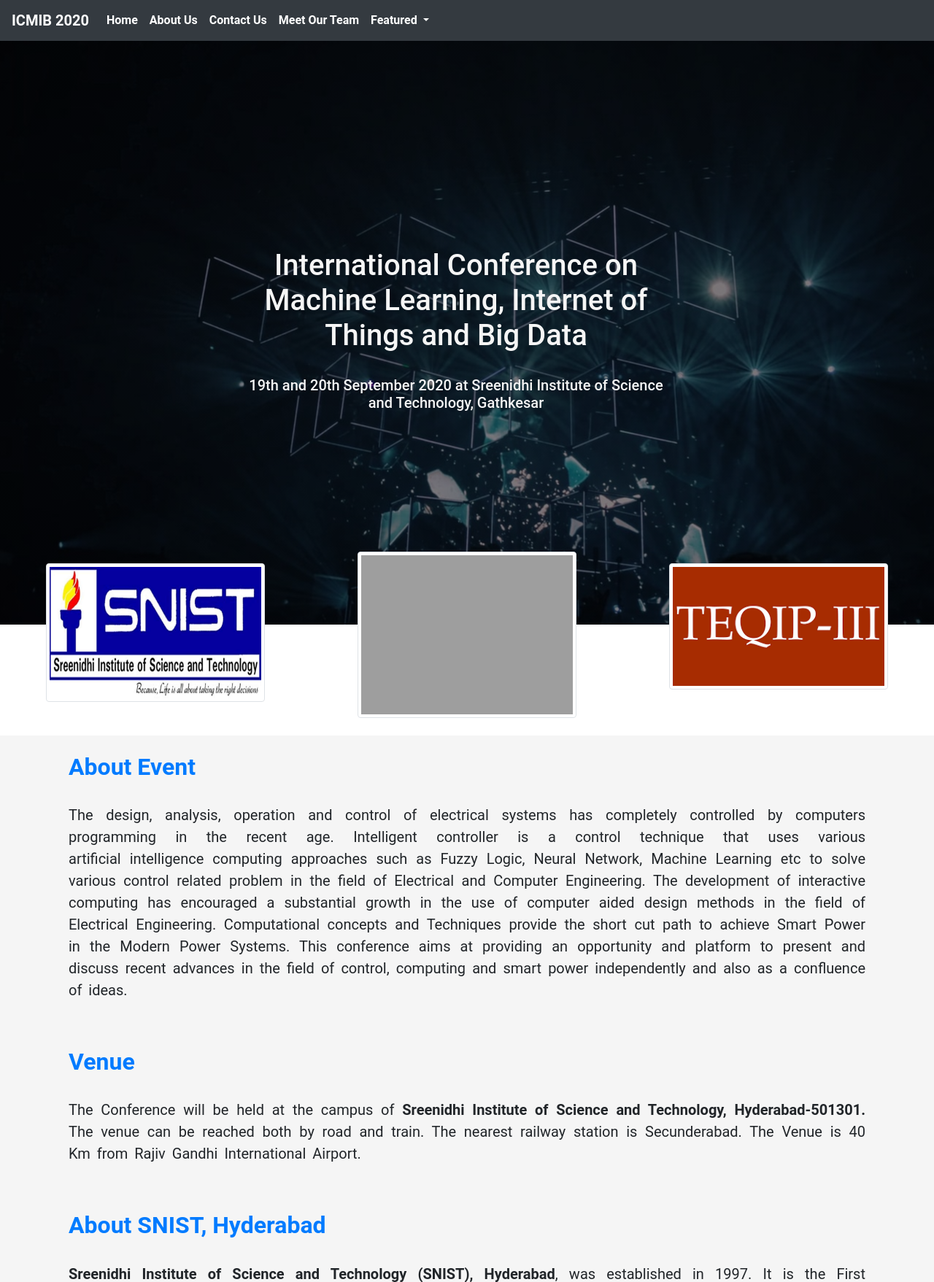
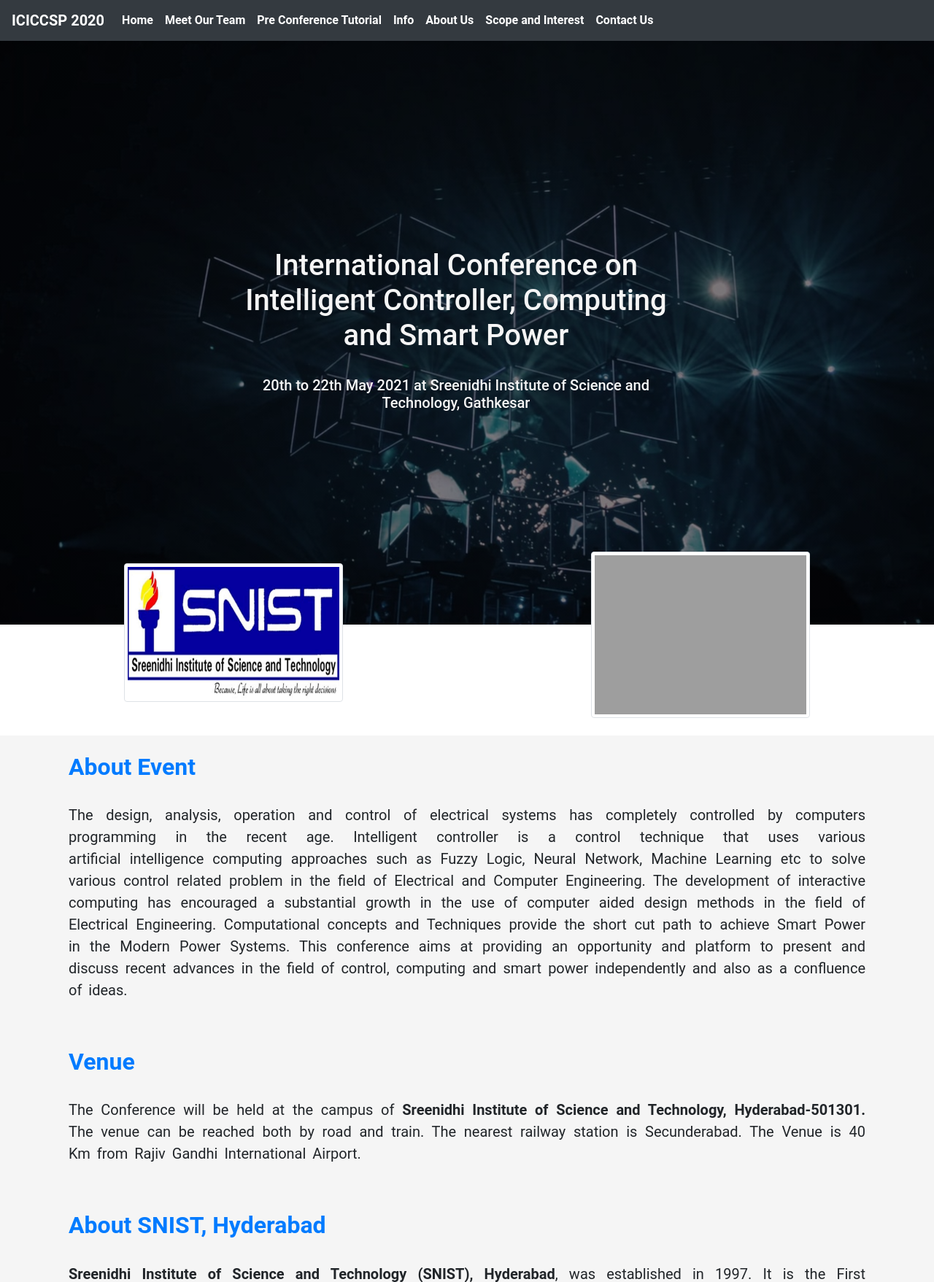
Before and after one commit to VamsiMudaliar/SNIST_IEEE_CONFERENCE, a PHP site: page / in a window 1280 px wide. Shown: the top 1757 px of the page at 73% size. Run offline with PHP 8.4, Linux system fonts and the light colour scheme; some libraries are stand-ins or nearby versions; grey boxes are pictures that could not be loaded.

Commit message:
Added Inpage Navigation

```diff
--- a/index.html
+++ b/index.html
@@ -17,9 +17,8 @@
   <title>Home Page</title>
 </head>
 <body>
-
- <nav class="navbar navbar-expand-lg navbar-dark bg-dark sticky-top animate__animated animate__fadeIn" style="position: relative;z-index: 999">
-  <a class="navbar-brand" href="#" style="font-size: 20px"><strong>ICMIB 2020</strong></a>
+ <nav class="navbar navbar-expand-lg navbar-dark bg-dark sticky-top animate__animated animate__fadeIn" style="position: sticky;z-index: 999; ">
+  <a class="navbar-brand" href="#" style="font-size: 20px"><strong>ICICCSP 2020</strong></a>
   <button class="navbar-toggler" type="button" data-toggle="collapse" data-target="#navbarSupportedContent" aria-controls="navbarSupportedContent" aria-expanded="false" aria-label="Toggle navigation">
     <span class="navbar-toggler-icon"></span>
   </button>
@@ -30,23 +29,25 @@
         <a class="nav-link" href="#"><strong>Home </strong><span class="sr-only">(current)</span></a>
       </li>
       <li class="nav-item active">
-        <a class="nav-link" href="#"><strong>About Us</strong> <span class="sr-only">(current)</span></a>
+        <a class="nav-link" href="#meetOurTeam"><strong>Meet Our Team</strong></a>
+      </li>
+        <li class="nav-item active">
+        <a class="nav-link" href="#preConference"><strong>Pre Conference Tutorial</strong> <span class="sr-only">(current)</span></a>
+      </li>
+
+      <li class="nav-item active">
+        <a class="nav-link" href="#inform"><strong>Info </strong> <span class="sr-only">(current)</span></a>
       </li>
       <li class="nav-item active">
-        <a class="nav-link" href="#"><strong>Contact Us</strong></a>
+        <a class="nav-link" href="#About"><strong>About Us</strong> <span class="sr-only">(current)</span></a>
       </li>
       <li class="nav-item active">
-        <a class="nav-link" href="#"><strong>Meet Our Team</strong></a>
+        <a class="nav-link" href="#scope"><strong>Scope and Interest</strong> <span class="sr-only">(current)</span></a>
       </li>
-      <li class="nav-item dropdown active">
-        <a class="nav-link dropdown-toggle" href="#" id="navbarDropdown" role="button" data-toggle="dropdown" aria-haspopup="true" aria-expanded="false">
-          <strong>Featured</strong>
-        </a>
-        <div class="dropdown-menu" aria-labelledby="navbarDropdown" style="background-color:#464545 	;border-radius: 10px">
-          <a class="dropdown-item" href="#">Pre Conference Tutorial</a>
-          <a class="dropdown-item" href="#">KeyNote Speakers</a>
-          <a class="dropdown-item" href="#">Call for Papers</a>
-        </li>
+
+      <li class="nav-item active">
+        <a class="nav-link" href="#Contact"><strong>Contact Us</strong></a>
+      </li>
       </ul>
     </div>
   </nav>
@@ -54,26 +55,23 @@
 
    <div class="row col-lg-6 text-center homeText">
     <h1>International Conference on
-    Machine Learning, Internet of Things and Big Data</h1><br>
-    <h5 style="display: flex; justify-content: center">19th and 20th September 2020 at Sreenidhi Institute of Science and Technology, Gathkesar</h5>
+    Intelligent Controller, Computing and Smart Power</h1><br>
+    <h5 style="display: flex; justify-content: center">20th to 22th May 2021 at Sreenidhi Institute of Science and Technology, Gathkesar</h5>
   </div>
 </div>
 <div class="container-fluid imageContent " style="margin-top:700px;">
 
   <div class="row">
 
-    <div class="col-lg-4 my-3 text-center">
+    <div class="col-lg-6 my-3  text-center">
      <img src="snist.jpg" class="img-thumbnail" height="300px" width="300px">
    </div>
 
 
-   <div class="col-lg-4  text-center">
+   <div class="col-lg-6  text-center">
      <img src="Springer.png" class="img-thumbnail" height="300px" width="300px">
    </div>
 
-   <div class="col-lg-4  my-3 text-center">
-     <img src="tech.png" class="img-thumbnail" height="300px" width="300px">
-   </div>
 
  </div>
 </div><br>
@@ -94,7 +92,7 @@
 </div>
 
 <div class="container py-4 px-4">
-  <h2 class="text-primary" ><strong>Venue</strong></h2><br>
+  <h2 class="text-primary" ><strong>Venue</strong></h2><br>  <a href="#" id="About"></a>
   <p style="text-align: justify; word-spacing: 4px; font-size: 20px">The Conference will be held at the campus of <strong>Sreenidhi Institute of Science and
   Technology, Hyderabad-501301.</strong> The venue can be reached both by road and
   train. The nearest railway station is Secunderabad. The Venue is 40 Km from Rajiv
@@ -103,6 +101,7 @@ Gandhi International Airport.</p>
 
 
 <div class="container py-4 px-4">
+
 	<h2 class="text-primary"><strong>About SNIST, Hyderabad</strong></h2><br>
   <p style="text-align: justify; word-spacing: 8px; font-size: 20px">
     <strong>Sreenidhi Institute of Science and Technology (SNIST), Hyderabad</strong>, was established
@@ -116,10 +115,10 @@ Gandhi International Airport.</p>
     engineering domains. SNIST is recognized by Department of Scientific and Industrial
     (DSIR), Scientific and industrial research organization (SIRO) The Institution got
     accredited by NAAC with “Grade A” and Accredited by NBA of AICTE within 5 ½
-    years of its existence. SNIST is the only Institution in Telangana which received
+    years of its existence.SNIST is the only Institution in Telangana which received
     World Bank assistance under TEQIP in both Phases I and II. The institution attained
     autonomous status from UGC and JNTUH from 2010 onwards and it is the first
-  college under JNTUH to get such an autonomous status.</p>
+  college under JNTUH to get such an autonomous status.</p><a href="#" id="preConference"></a>
 </div>
 <br>
 
@@ -147,6 +146,8 @@ Gandhi International Airport.</p>
     2021</p>
     <p><strong>Registration deadline:</strong> 30 th April 2021</p>
   </div>
+    <a href="#" id="inform"></a>
+
 </div><br>
 
 
@@ -195,15 +196,9 @@ Gandhi International Airport.</p>
       </tbody>
     </table>
 
-
-
-
-
-
-
+<a href="#" id="scope"></a>
   </div>
 </div>
-
 
 
 <div class="container py-4 px-4">
@@ -264,6 +259,7 @@ Gandhi International Airport.</p>
       <li>Web Intelligence and Computing</li>
       <li>Wireless Networks</li>
       <li>Cloud Computing</li>
+<a href="#" id="meetOurTeam"></a>
       <li>Nonlinear systems</li>
     </ul>
   </div>
@@ -272,6 +268,7 @@ Gandhi International Airport.</p>
 </div>
 </div><br>
 <div class="container table-responsive">
+  <h2 class="text-primary">Meet Our Team</h2><br>
   <table class="table table-bordered table-hover table-striped">
     <thead>
       <tr>
@@ -434,7 +431,7 @@ Gandhi International Airport.</p>
   </table>
 </div>
 </div>
-<footer class="container-fluid footerDetail">
+<footer id="Contact" class="container-fluid footerDetail">
 	<div class="row">
    <div class="col-lg-4 py-5  text-center" style="lighting-color: currentColor;">
     <h4>Contact Us</h4>
--- a/styles.css
+++ b/styles.css
@@ -1,10 +1,14 @@
+
+html,body{
+	scroll-behavior: smooth;
+}
+
 *{
 	font-family: Roboto,sans-serif;
 }
 .homeImage{
 	position: absolute;
 	background-image: linear-gradient(rgba(0,0,0,0.5),rgba(0,0,0,0.5)), url('bigdata.jpg');
-
 	background-position: center;
 	background-attachment: fixed;
 	width: 100%;
```
